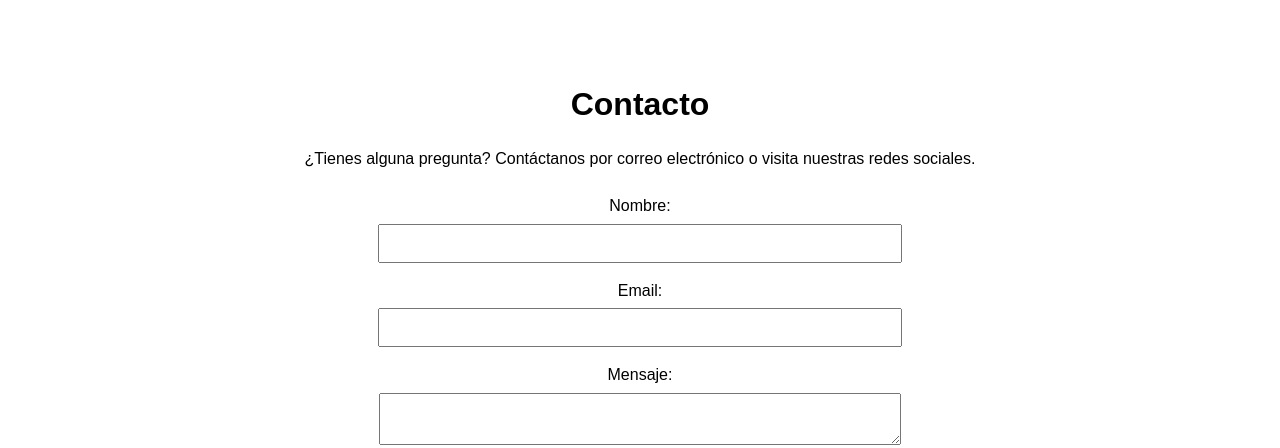
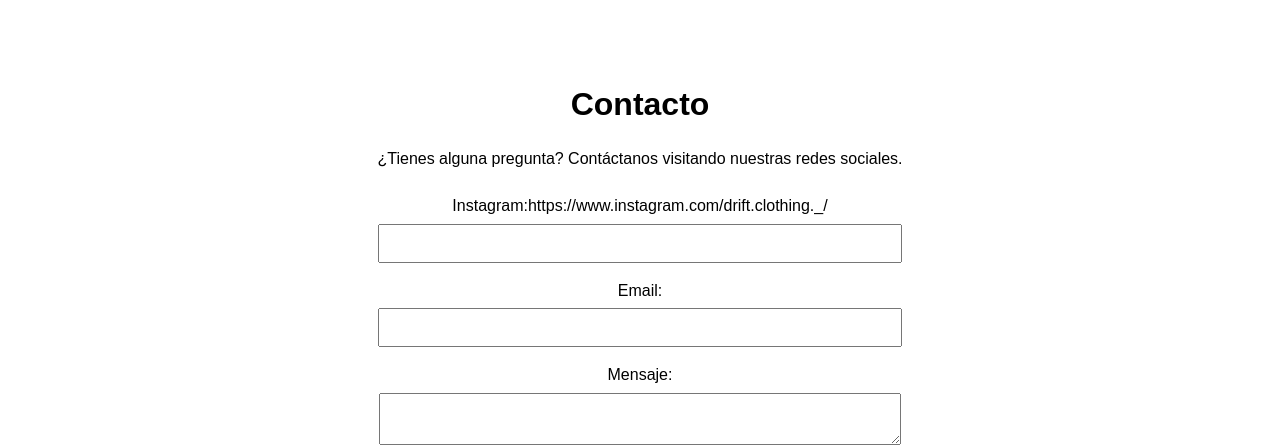
Before and after one commit to DriftClothing/DriftClothing.github.io, a plain HTML site: page index.html in a window 1280 px wide. Shown: the part 649-1097 px from the top of the page. Drawn offline with Linux system fonts and the light colour scheme.

Commit message:
Update index.html

```diff
--- a/index.html
+++ b/index.html
@@ -50,9 +50,9 @@ function mostrarFormularioCompra() {
     <!-- Sección Contacto -->
     <section id="contacto">
         <h2>Contacto</h2>
-        <p>¿Tienes alguna pregunta? Contáctanos por correo electrónico o visita nuestras redes sociales.</p>
+        <p>¿Tienes alguna pregunta? Contáctanos visitando nuestras redes sociales.</p>
         <form>
-            <label for="nombre">Nombre:</label>
+            <label for="Red Social">Instagram:https://www.instagram.com/drift.clothing._/ </label>
             <input type="text" id="nombre" name="nombre" required>
             <label for="email">Email:</label>
             <input type="email" id="email" name="email" required>
```
